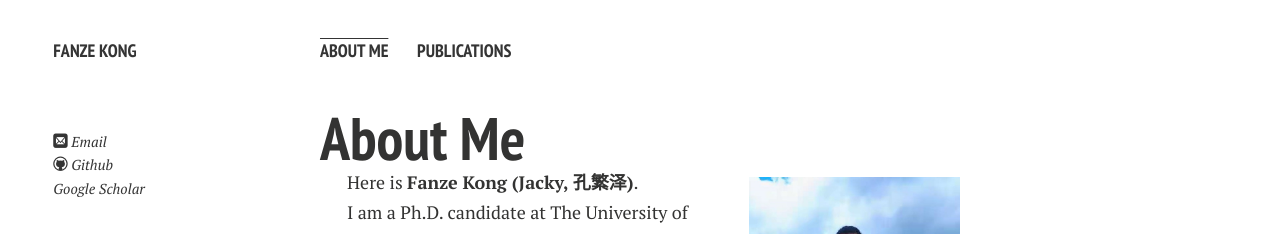
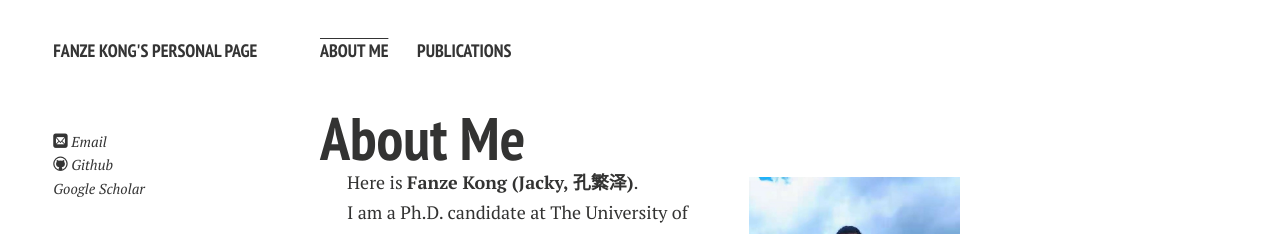
Before and after one commit to lawrence-cn/lawrence-cn.github.io, a Jekyll site: the page built from index.md, in a window 1280 px wide. Shown: the top 234 px of the page. Built offline with Jekyll 4.4.1, drawn with Linux system fonts in a browser that asks for light colours; nearby versions of some CDN libraries; comment, search, counter and statistics services are not loaded; a style sheet for code colours, icons or effects is not loaded; our own code applies the rules of GitHub Pages for plain Markdown files.

Commit message:
change title

```diff
--- a/_config.yml
+++ b/_config.yml
@@ -1,4 +1,4 @@
-title: Fanze Kong
+title: Fanze Kong's Personal Page
 # tagline: Two roads diverged in woods, I took the one less traveled by.
 description:
 #Comment out url when working locally to resolve base urls correctly
```
